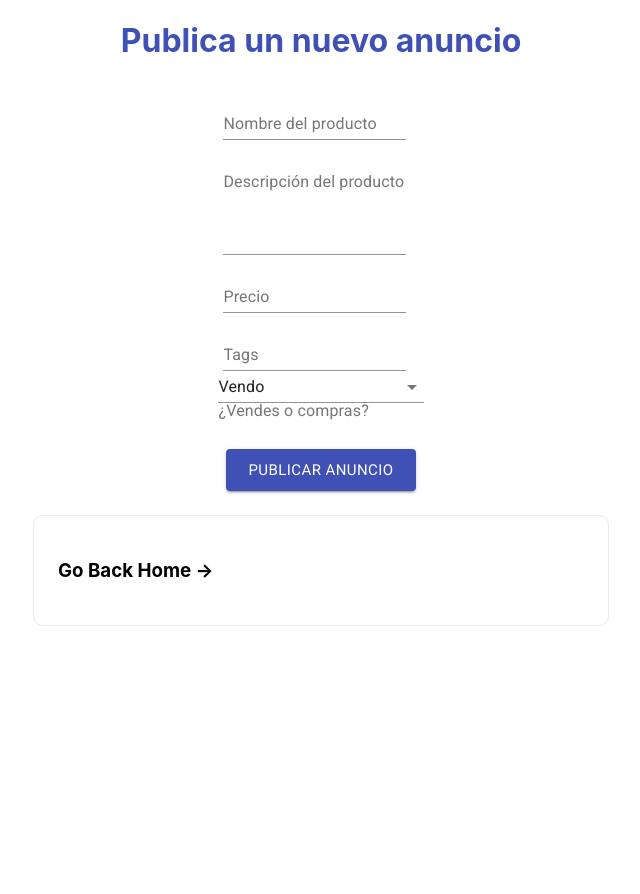
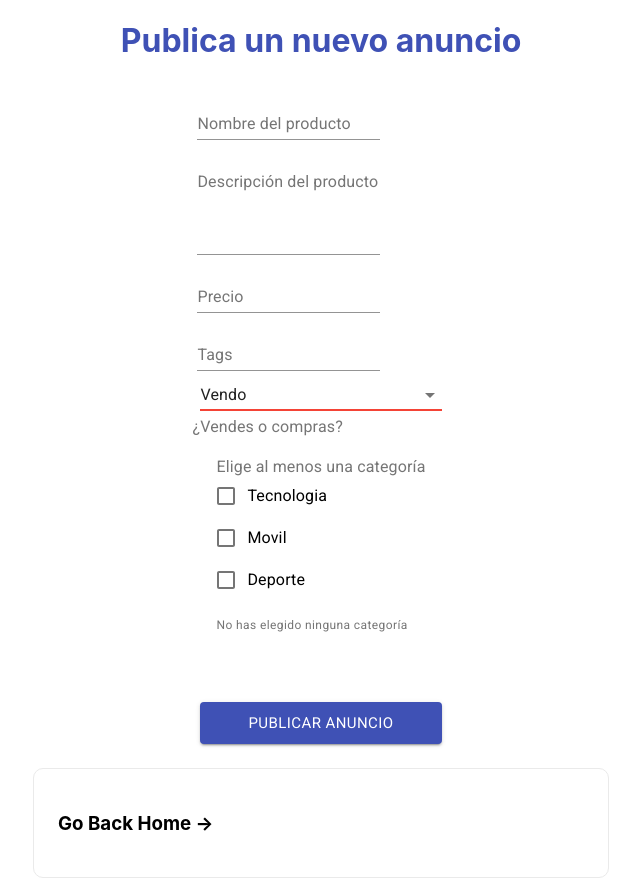
Before and after one commit to NandoLT/Wallaclone-Frontend, a Next.js app in the folder wallaclone/: page /create-advert in a window 1280 px wide. Shown: the whole page, without its empty margins (319-959 px from the left). Before the commit the page ends 800 px from the top, so only its background shows below. Built offline with nearby package versions, Linux system fonts and the light colour scheme.

Commit message:
Controlados los estados de los inputs dekl nuevo anuncio y tags por separado

```diff
--- a/wallaclone/pages/create-advert.js
+++ b/wallaclone/pages/create-advert.js
@@ -18,6 +18,12 @@ import Select from '@material-ui/core/Select';
 import InputLabel from '@material-ui/core/InputLabel';
 import MenuItem from '@material-ui/core/MenuItem';
 import { FormControl } from '@material-ui/core';
+import FormLabel from '@material-ui/core/FormLabel';
+import FormGroup from '@material-ui/core/FormGroup';
+import FormControlLabel from '@material-ui/core/FormControlLabel';
+import FormHelperText from '@material-ui/core/FormHelperText';
+import Checkbox from '@material-ui/core/Checkbox';
+import { red } from '@material-ui/core/colors';
 
 
 const useStyles = makeStyles((theme) => ({
@@ -27,6 +33,12 @@ const useStyles = makeStyles((theme) => ({
     selectEmpty: {
         marginTop: theme.spacing(2),
       },
+      formControl: {
+        margin: theme.spacing(3),
+      },
+      tagError:{
+          color:red,
+      }
 }));
 
 
@@ -36,22 +48,40 @@ const CreateNewAd = ({ isLogged, isLoading, error }) => {
 
     const classes = useStyles();
 
+    const [tags, setTags] = React.useState({
+        tecnologia: false,
+        movil: false,
+        deporte: false,
+      });
 
+    const {tecnologia, movil, deporte} = tags;
+
+    const tagsError = [tecnologia, movil, deporte].filter((v) => v).length < 1;
 
     const [adDetails, setAdDetails] = React.useState({
         name: '',
         description: '',
         price: '',
         onSale: true,
-        tags: [],
+        photo:null,
     })
 
     const handleSubmit = (event) => {
         console.log(adDetails)
+        console.log(tags);
         event.preventDefault();
         //dispatch(authRegisterAction(credentials))
 
     }
+
+
+
+    const handleTagsInput = (event) => {
+        setTags({ ...tags, [event.target.name]: event.target.checked });
+       return tags;
+
+      };
+
 
 
     const handleInputChange = event => {
@@ -127,7 +157,7 @@ const CreateNewAd = ({ isLogged, isLoading, error }) => {
 
 
                 </div>
-                <FormControl>
+                <FormControl required error={tagsError} className={classes.margin}>
                 <Select
                     labelId="demo-simple-select-label"
                     id="demo-simple-select"
@@ -141,6 +171,25 @@ const CreateNewAd = ({ isLogged, isLoading, error }) => {
                     </Select>
                 </FormControl>
                 <InputLabel id="demo-simple-select-label">¿Vendes o compras?</InputLabel>
+
+                <FormControl  component="fieldset" className={classes.formControl}>
+                    <FormLabel component="legend">Elige al menos una categoría</FormLabel>
+                    <FormGroup>
+                        <FormControlLabel
+                            control={<Checkbox checked={tags.tecnologia} onChange={handleTagsInput} name="tecnologia" />}
+                            label="Tecnologia"
+                        />
+                        <FormControlLabel
+                            control={<Checkbox checked={tags.movil} onChange={handleTagsInput} name="movil" />}
+                            label="Movil"
+                        />
+                        <FormControlLabel
+                            control={<Checkbox checked={tags.deporte} onChange={handleTagsInput} name="deporte" />}
+                            label="Deporte"
+                        />
+                    </FormGroup>
+                    <FormHelperText>{tagsError && <p className={classes.tagError}>No has elegido ninguna categoría</p>}</FormHelperText>
+            </FormControl>
 
 
 
```
